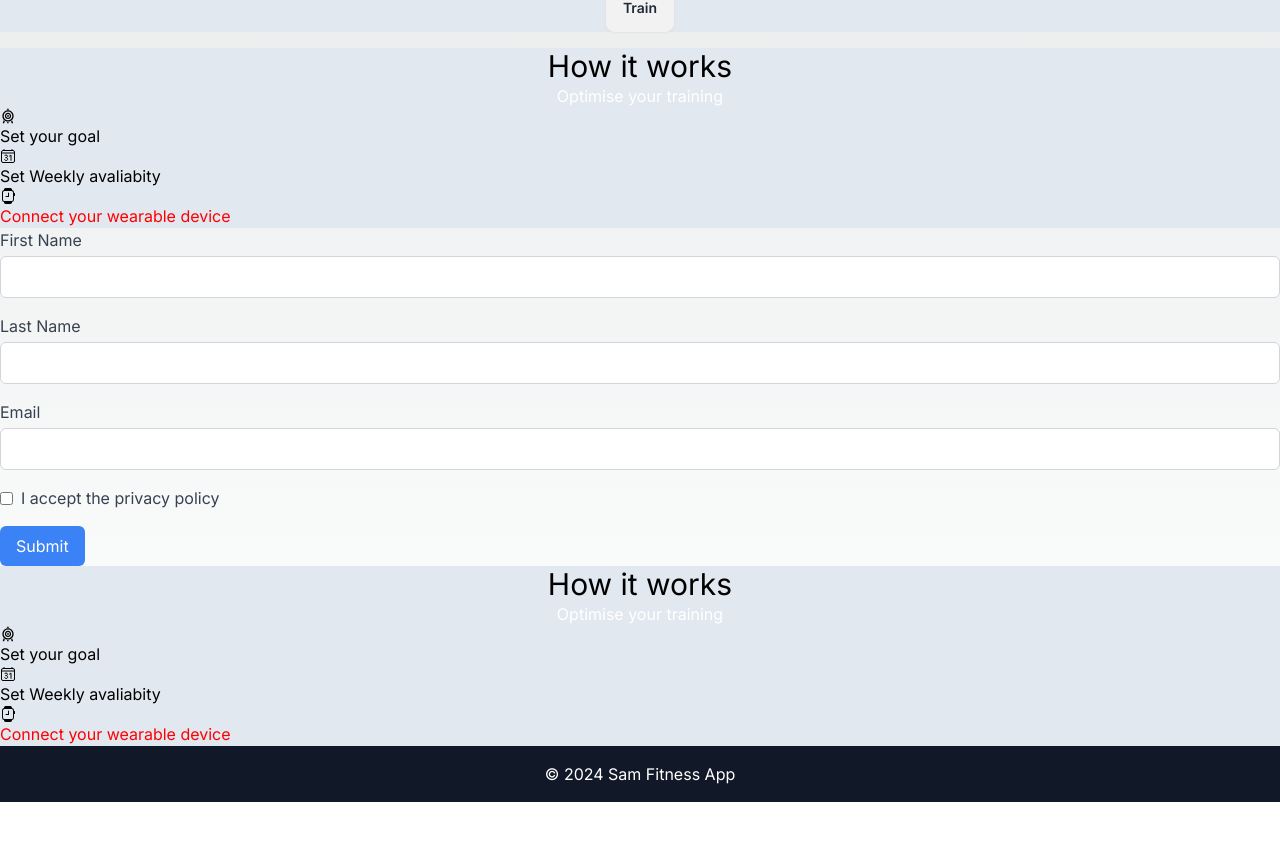
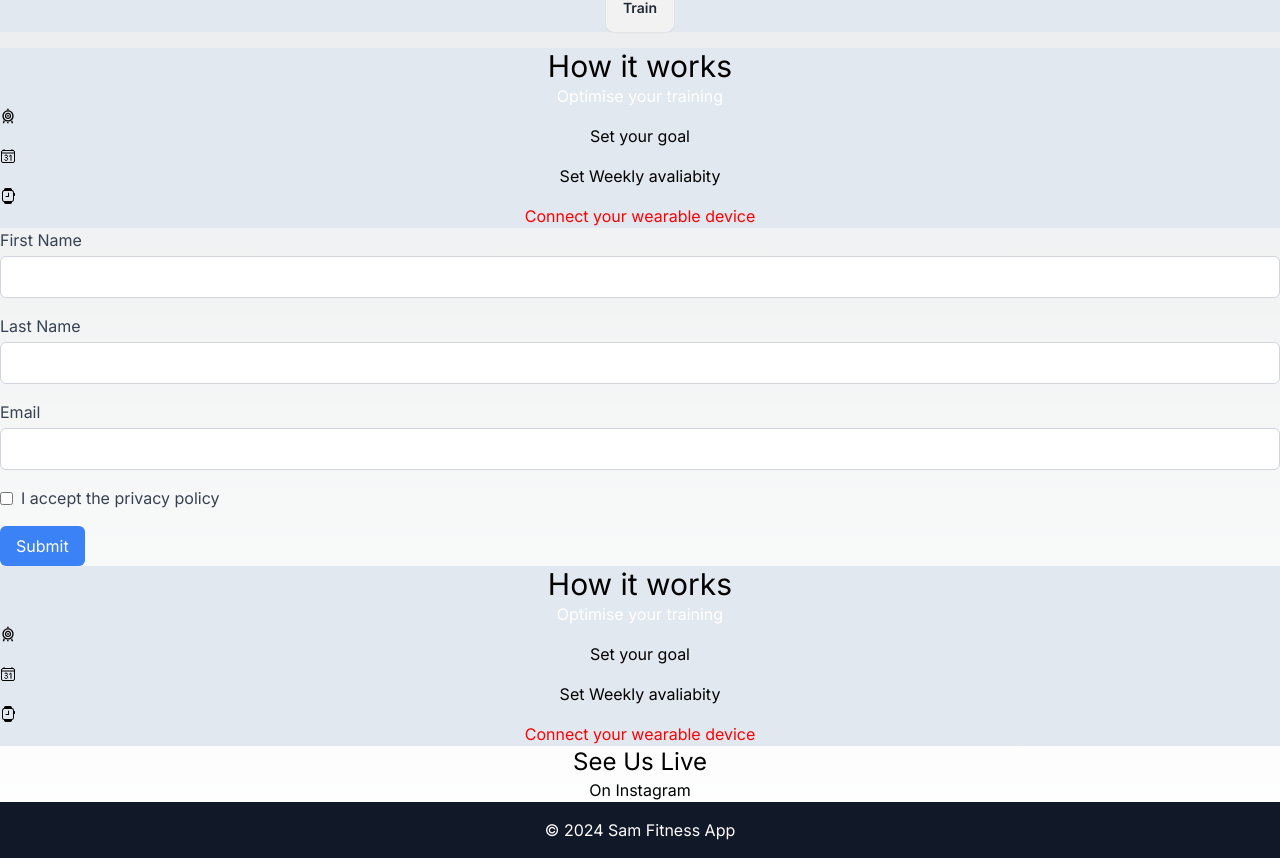
Before and after one commit to Martin2251/sam-app, a Next.js app: page / in a window 1280 px wide. Shown: the part 920-1778 px from the top of the page. Before the commit the page ends 1722 px from the top, so only its background shows below. Built offline with nearby package versions, Linux system fonts and the light colour scheme.

Commit message:
added scss and text align

```diff
--- /dev/null
+++ b/src/app/Components/SeeUsLive/SeeUsLive.scss
@@ -0,0 +1,7 @@
+header{
+    text-align: center;
+}
+
+p{
+    text-align: center;
+}
--- a/src/app/Components/SeeUsLive/index.tsx
+++ b/src/app/Components/SeeUsLive/index.tsx
@@ -1,4 +1,5 @@
 import React from 'react'
+import './SeeUsLive.scss';
 
 const SeeUsLive = () => {
   return (
--- a/src/app/page.tsx
+++ b/src/app/page.tsx
@@ -4,6 +4,7 @@ import Hero from "./Components/Hero";
 import TrainSection from "./Components/Train";
 import HowItWorks from "./Components/HowItWorks";
 import StayAhead from "./Components/StayAhead";
+import SeeUsLive from "./Components/SeeUsLive";
 
 export default function Home() {
   return (
@@ -13,6 +14,7 @@ export default function Home() {
 <HowItWorks  />
 <StayAhead  />
 <HowItWorks />
+<SeeUsLive  />
   </main>
 
 
```
